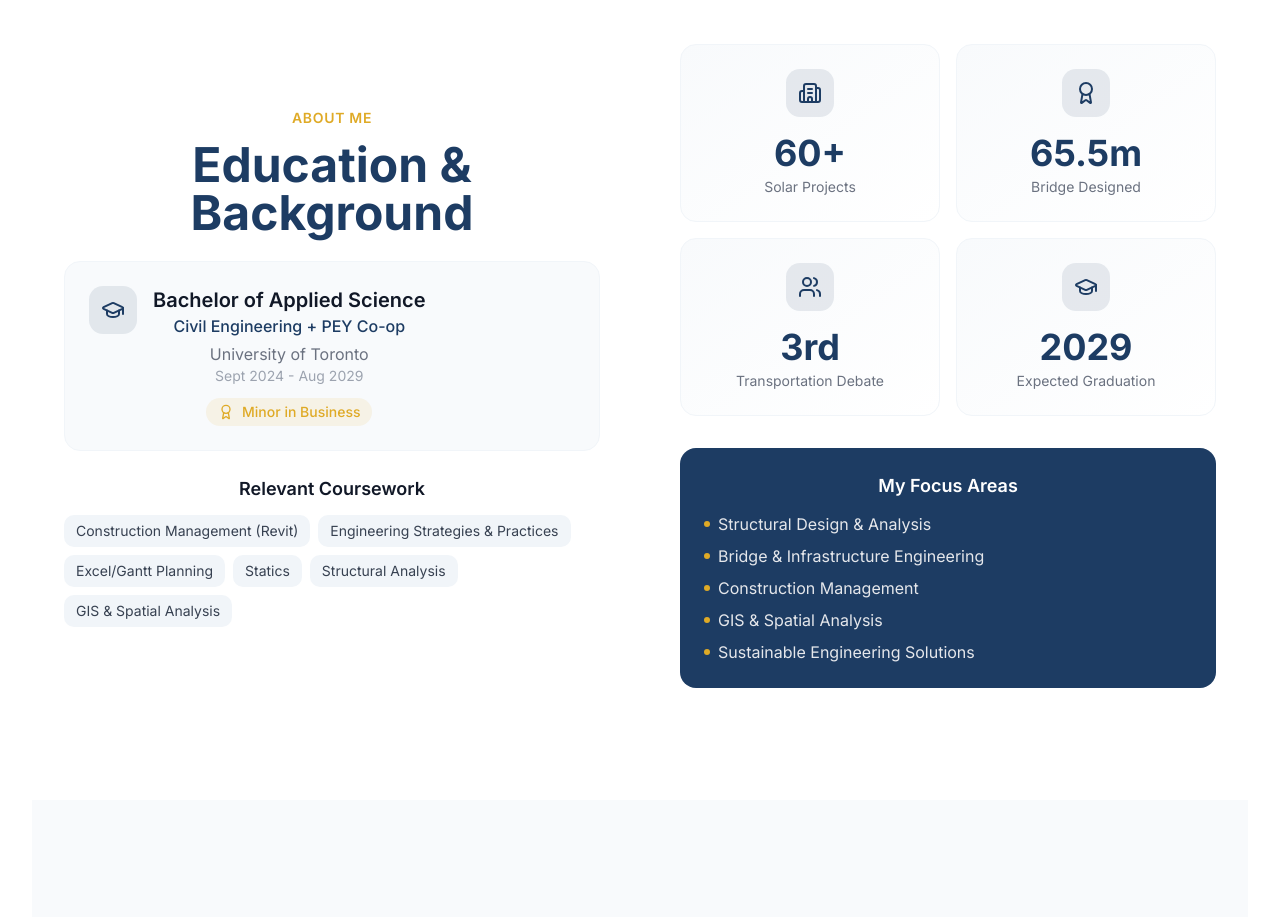
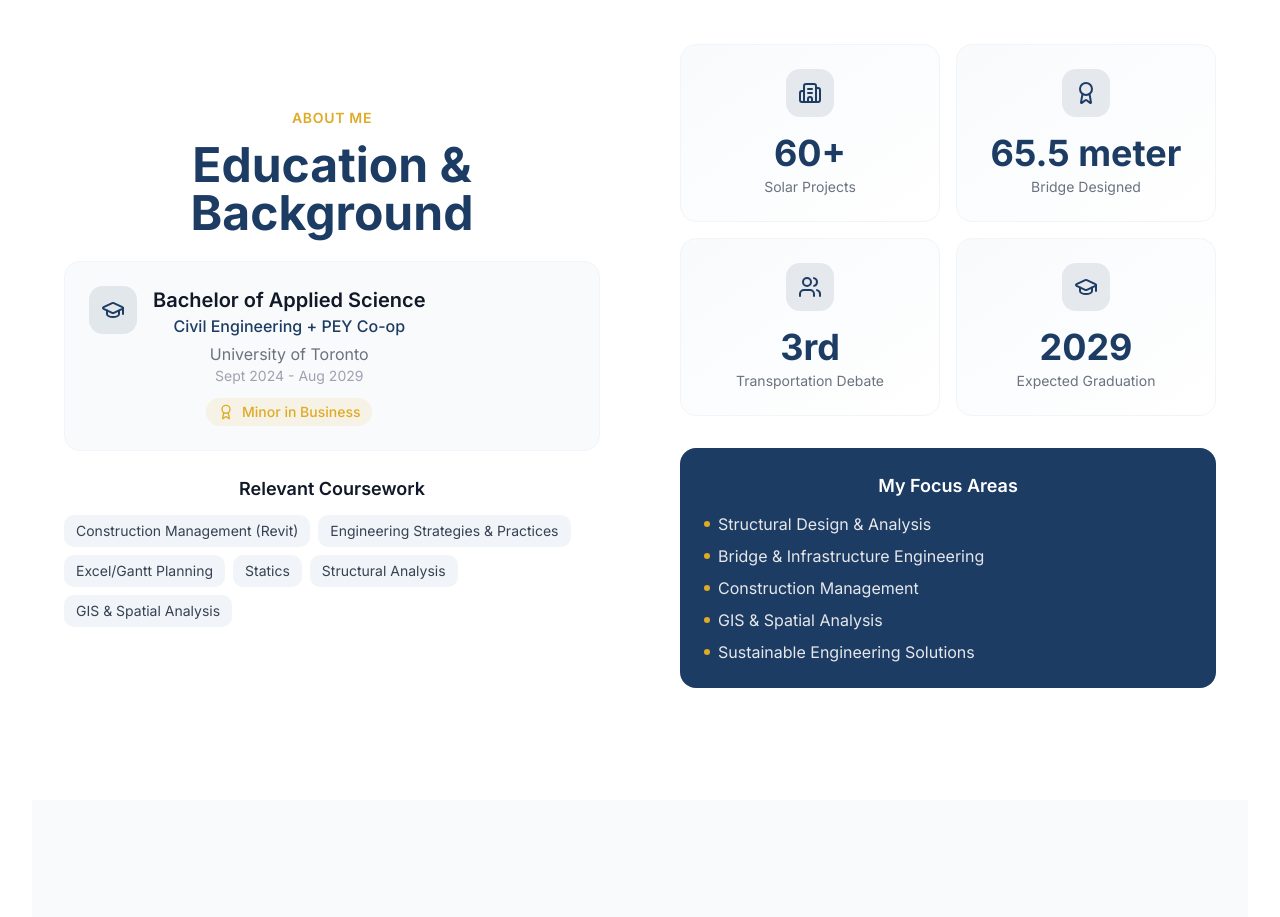
Before and after one commit to Konradyee/Konrad-Yee-Portfolio, a React (Vite) app: page / in a window 1280 px wide. Shown: the part 900-1817 px from the top of the page. Built offline with nearby package versions, Linux system fonts and the light colour scheme.

Commit message:
Update About.tsx

```diff
--- a/src/sections/About.tsx
+++ b/src/sections/About.tsx
@@ -24,7 +24,7 @@ const About = () => {
 
   const stats = [
     { icon: Building2, value: '60+', label: 'Solar Projects' },
-    { icon: Award, value: '65.5m', label: 'Bridge Designed' },
+    { icon: Award, value: '65.5 meter', label: 'Bridge Designed' },
     { icon: Users, value: '3rd', label: 'Transportation Debate' },
     { icon: GraduationCap, value: '2029', label: 'Expected Graduation' },
   ];
```
